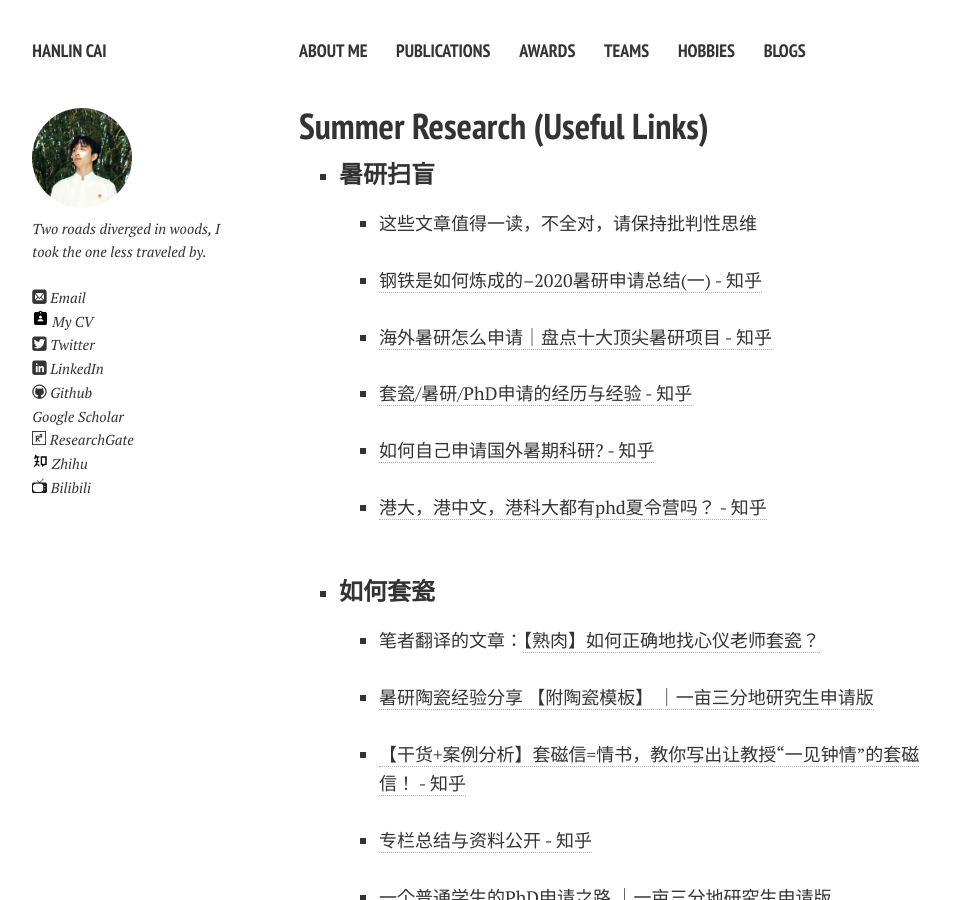
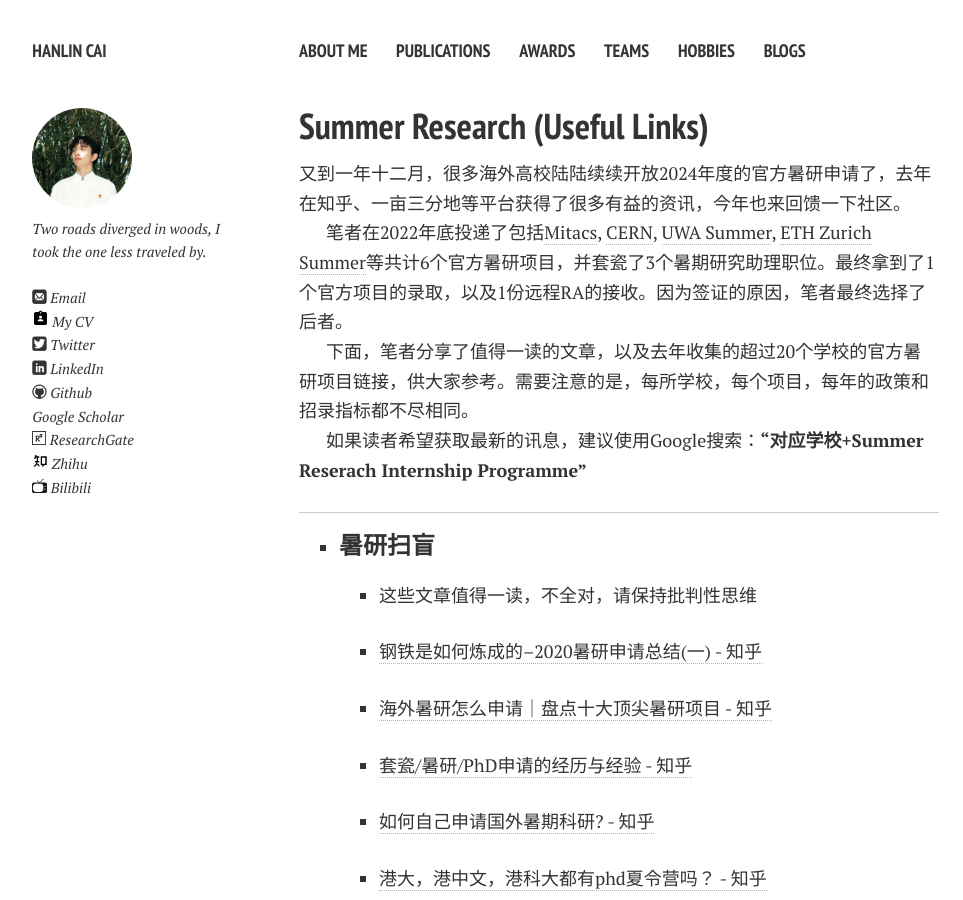
Before and after one commit to GuangLun2000/GuangLun2000.github.io, a Jekyll site: the page built from blogs/summer-res.md, in a window 1280 px wide and 900 px high. Shown: the whole window, without its empty margins (21-984 px from the left). Built offline with Jekyll 4.4.1, drawn with Linux system fonts in a browser that asks for light colours; nearby versions of some CDN libraries; comment, search, counter and statistics services are not loaded; a style sheet for code colours, icons or effects is not loaded; some of the changed text lies outside the part shown.

Commit message:
Update summer-res.md

```diff
--- a/blogs/summer-res.md
+++ b/blogs/summer-res.md
@@ -5,6 +5,16 @@ title: summer-res
 ---
 
 ## Summer Research (Useful Links)
+
+又到一年十二月，很多海外高校陆陆续续开放2024年度的官方暑研申请了，去年在知乎、一亩三分地等平台获得了很多有益的资讯，今年也来回馈一下社区。
+
+笔者在2022年底投递了包括[Mitacs](https://www.mitacs.ca/our-programs/globalink-research-internship-students/), [CERN](https://careers.cern/students), [UWA Summer](https://www.uwa.edu.au/study/courses-and-careers/short-courses/uwa-summer-down-under), [ETH Zurich Summer](https://inf.ethz.ch/studies/summer-research-fellowship.html)等共计6个官方暑研项目，并套瓷了3个暑期研究助理职位。最终拿到了1个官方项目的录取，以及1份远程RA的接收。因为签证的原因，笔者最终选择了后者。
+
+下面，笔者分享了值得一读的文章，以及去年收集的超过20个学校的官方暑研项目链接，供大家参考。需要注意的是，每所学校，每个项目，每年的政策和招录指标都不尽相同。
+
+如果读者希望获取最新的讯息，建议使用Google搜索：**“对应学校+Summer Reserach Internship Programme”**
+
+---
 
 - ### 暑研扫盲<br>
 
@@ -90,11 +100,13 @@ title: summer-res
 
     <br>
 
-- ### 美帝暑研项目<br>
+- ### 北美暑研项目<br>
 
   - PS：注意，因笔者并没有投递美国地区的申请，因此这里给出的链接较少
 
   - 然而美帝很多学校都有提供官方带奖暑研，建议读者朋友自行Google
+
+  - 加拿大：[Mitacs+CSC联合全奖项目](https://www.mitacs.ca/our-programs/globalink-research-internship-students/)
 
   - [USA Summer  ｜University of Notre Dame](https://gep.nd.edu/find-a-program/summer-programs/undergraduate-research/)
 
@@ -104,7 +116,7 @@ title: summer-res
 
   - [USA School of Engineering  ｜Vanderbilt University 范德堡大学](https://engineering.vanderbilt.edu/summer-research/index.php)
 
-  - [USA* Robotics Institute Summer Scholars (RISS)](https://riss.ri.cmu.edu/)
+  - [USA Robotics Institute Summer Scholars (RISS)](https://riss.ri.cmu.edu/)
 
     <br>
 
```
